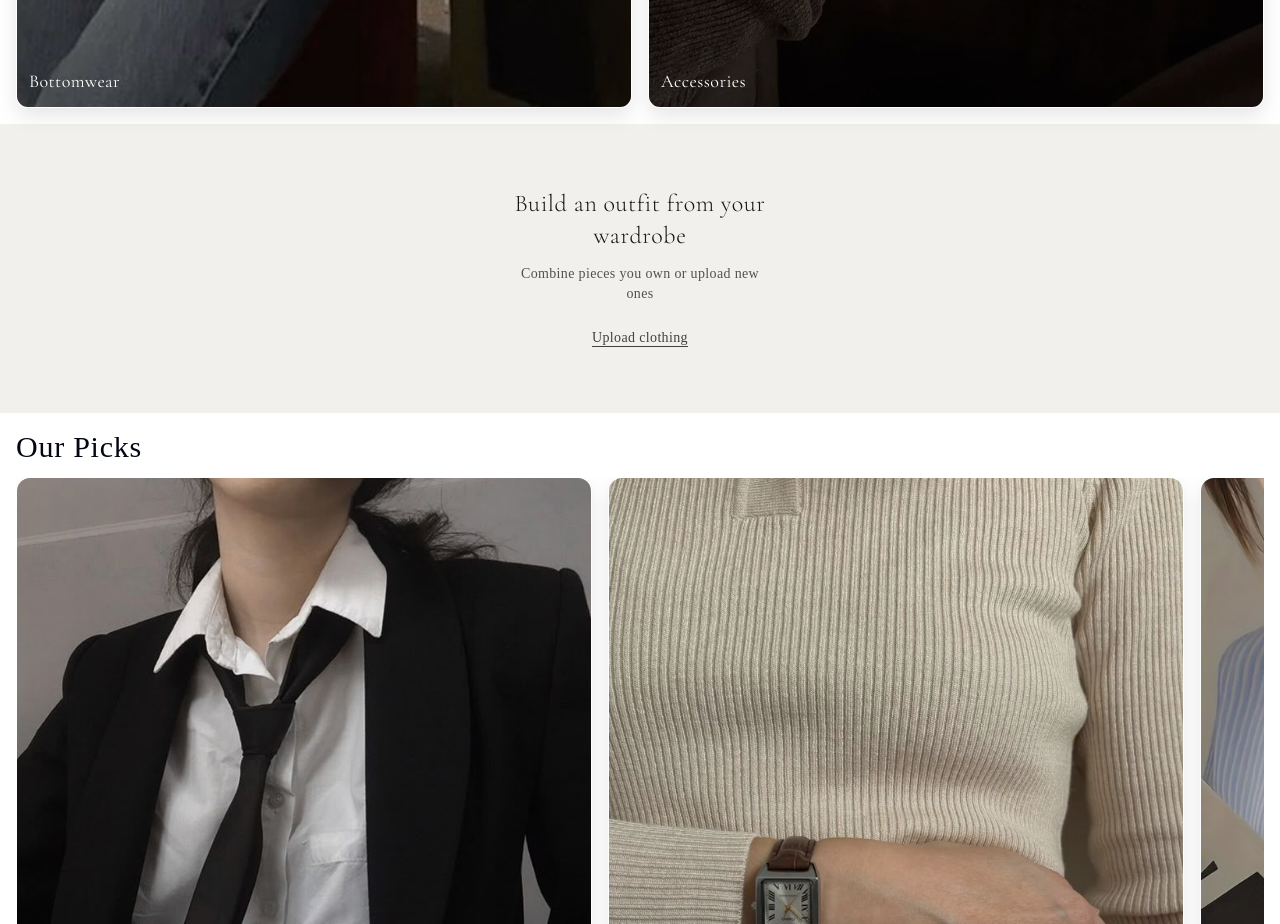
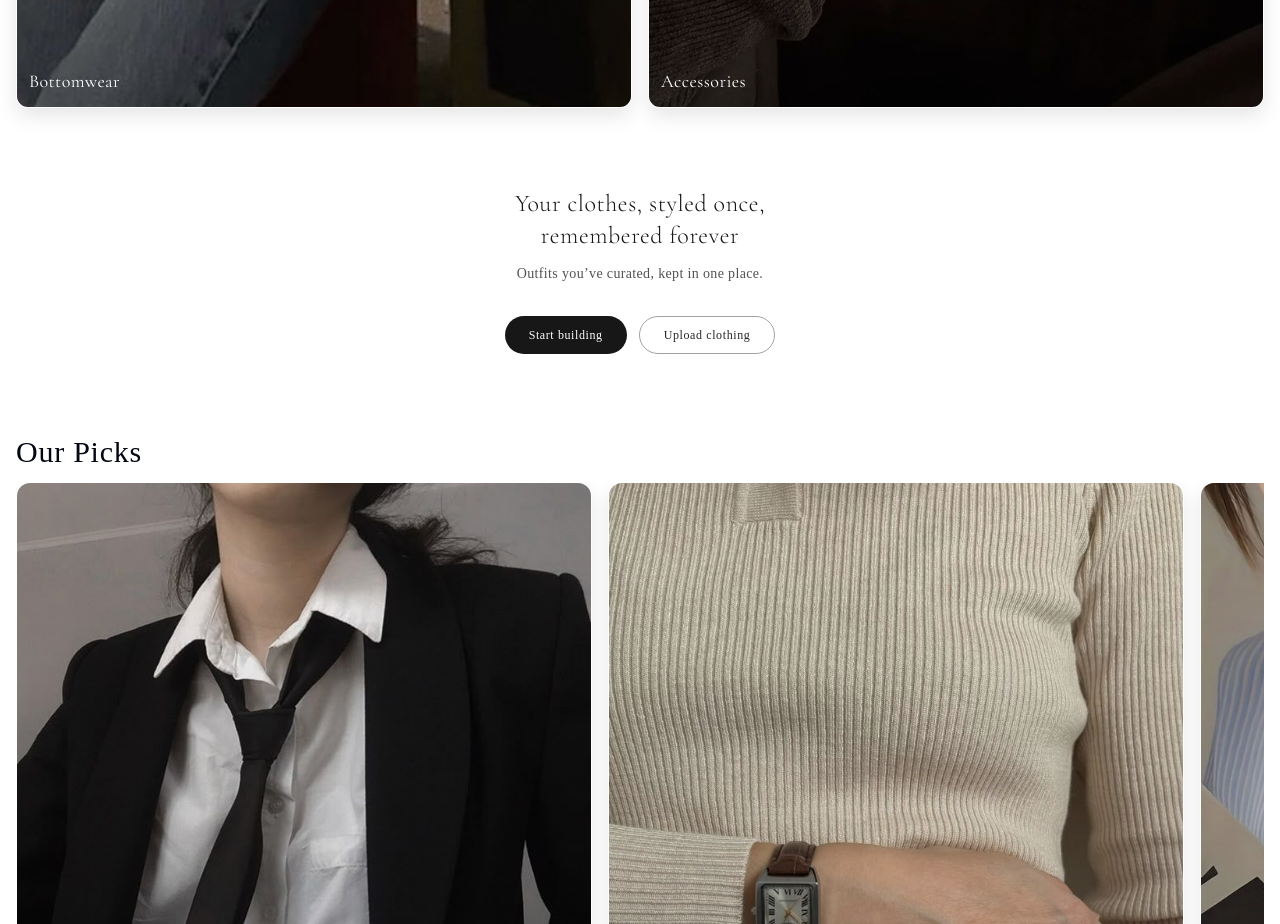
Before and after one commit to ArnavSaikia/althair, a React (Vite) app in the folder frontend/: page / in a window 1280 px wide. Shown: the part 2540-3464 px from the top of the page. Built offline with nearby package versions, Linux system fonts and the light colour scheme; a web font is replaced by a local one.

Commit message:
finished with the CTA imho

```diff
--- a/frontend/src/Components/CTA.jsx
+++ b/frontend/src/Components/CTA.jsx
@@ -5,7 +5,8 @@ function CTA() {
             py-16
             flex
             justify-center
-            bg-[#f2f0ec]
+            bg-[linear-gradient(180deg,#f2f0ec 0%,#edeae4 100%)]
+
         ">
             <div className="text-center max-w-[32ch]">
                 <span className="
@@ -16,7 +17,7 @@ function CTA() {
                     tracking-wide
                     text-neutral-900
                 ">
-                    Build an outfit from your wardrobe
+                    Your clothes, styled once, remembered forever
                 </span>
 
                 <span className="
@@ -26,21 +27,47 @@ function CTA() {
                     text-neutral-600
                     tracking-wide
                 ">
-                    Combine pieces you own or upload new ones
+                    Outfits you’ve curated, kept in one place.
                 </span>
 
-                <button className="
-                    mt-6
-                    text-sm
-                    text-neutral-700
-                    tracking-wide
-                    underline
-                    underline-offset-4
-                    hover:text-neutral-900
-                    transition
-                ">
-                    Upload clothing
-                </button>
+                <div className="mt-8 flex justify-center gap-3">
+                    {/* Primary */}
+                    <button className="
+                        px-6
+                        py-2.5
+                        text-xs
+                        font-medium
+                        tracking-wider
+                        whitespace-nowrap
+                        text-white
+                        bg-neutral-900
+                        rounded-full
+                        hover:bg-neutral-800
+                        transition
+                    ">
+                        Start building
+                    </button>
+
+                    {/* Secondary */}
+                    <button className="
+                        px-6
+                        py-2.5
+                        text-xs
+                        font-medium
+                        tracking-wider
+                        whitespace-nowrap
+                        text-neutral-800
+                        border
+                        border-neutral-400
+                        rounded-full
+                        hover:border-neutral-600
+                        transition
+                    ">
+                        Upload clothing
+                    </button>
+                </div>
+
+
             </div>
         </section>
     );
```
Also changed, not shown: frontend/public/noise.png (added).
